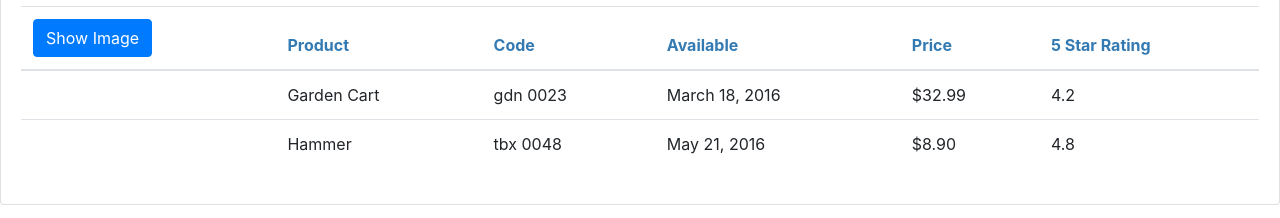
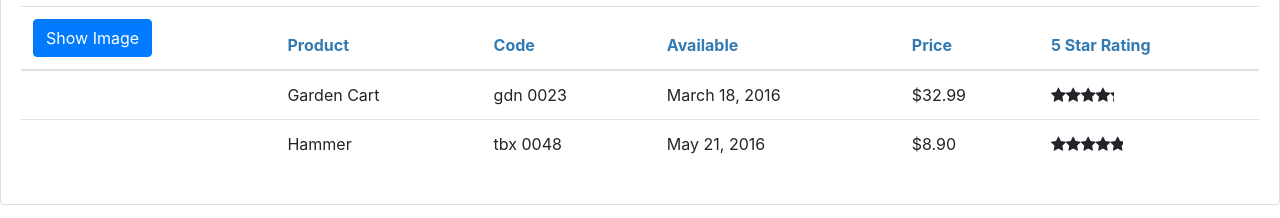
Before and after one commit to RahulKumarParihar/APM, an Angular app: page / in a window 1280 px wide. Shown: the part 202-420 px from the top of the page. Built offline with nearby package versions, Linux system fonts and the light colour scheme.

Commit message:
Adding logic to change star from number type to actual starts

```diff
--- a/src/app/app.module.ts
+++ b/src/app/app.module.ts
@@ -5,10 +5,11 @@
 import { AppComponent } from './app.component';
 import { ProductListComponent } from './products/product-list.component';
 import { ConvertToSpacePipe } from './shared/convert-to-space.pipe';
+import { StarComponent } from './shared/star.component';
 
 @NgModule({
   declarations: [
-    AppComponent, ProductListComponent, ConvertToSpacePipe
+    AppComponent, ProductListComponent, ConvertToSpacePipe, StarComponent
   ],
   imports: [
     BrowserModule, FormsModule
--- a/src/app/products/product-list.component.html
+++ b/src/app/products/product-list.component.html
@@ -47,7 +47,7 @@
             <td>{{ product.productCode | lowercase | convertToSpace : '-'}}</td>
             <td>{{ product.releaseDate }}</td>
             <td>{{ product.price | currency:'USD':'symbol':'1.2-2' }}</td>
-            <td>{{ product.starRating }}</td>
+            <td><pm-star [rating] = 'product.starRating' (ratingClicked) = 'onRatingClicked($event)'></pm-star></td>
           </tr>
         </tbody>
       </table>
--- a/src/app/products/product-list.component.ts
+++ b/src/app/products/product-list.component.ts
@@ -56,6 +56,10 @@
     console.log('Inside OnInit');
   }
 
+  onRatingClicked(message: string): void {
+    this.pageTitle = 'Product List: ' + message;
+  }
+
   constructor() {
     this.filteredProducts = this.products;
     this._listFilter = '';
--- a/src/app/shared/star.component.html
+++ b/src/app/shared/star.component.html
@@ -1,6 +1,4 @@
-<div class="crop"
-     [style.width.px]="starWidth"
-     [title]="rating">
+<div class="crop" [style.width.px]="starWidth" [title]="rating" (click)='onClick()'>
   <div style="width: 75px">
     <span class="fa fa-star"></span>
     <span class="fa fa-star"></span>
--- /dev/null
+++ b/src/app/shared/star.component.ts
@@ -0,0 +1,20 @@
+import { Component, OnChanges,EventEmitter, Input, Output } from '@angular/core';
+
+@Component({
+    selector: 'pm-star',
+    templateUrl: './star.component.html',
+    styleUrls: ['./star.component.css']
+})
+export class StarComponent implements OnChanges {
+    @Input() rating: number;
+    starWidth: number;
+    @Output() ratingClicked: EventEmitter<string> = new EventEmitter<string>();
+
+    ngOnChanges(): void {
+        this.starWidth = this.rating * 75 / 5;
+    }
+
+    onClick(): void {
+        this.ratingClicked.emit(`The rating ${this.rating} was clicked.`);
+    }
+}
```
